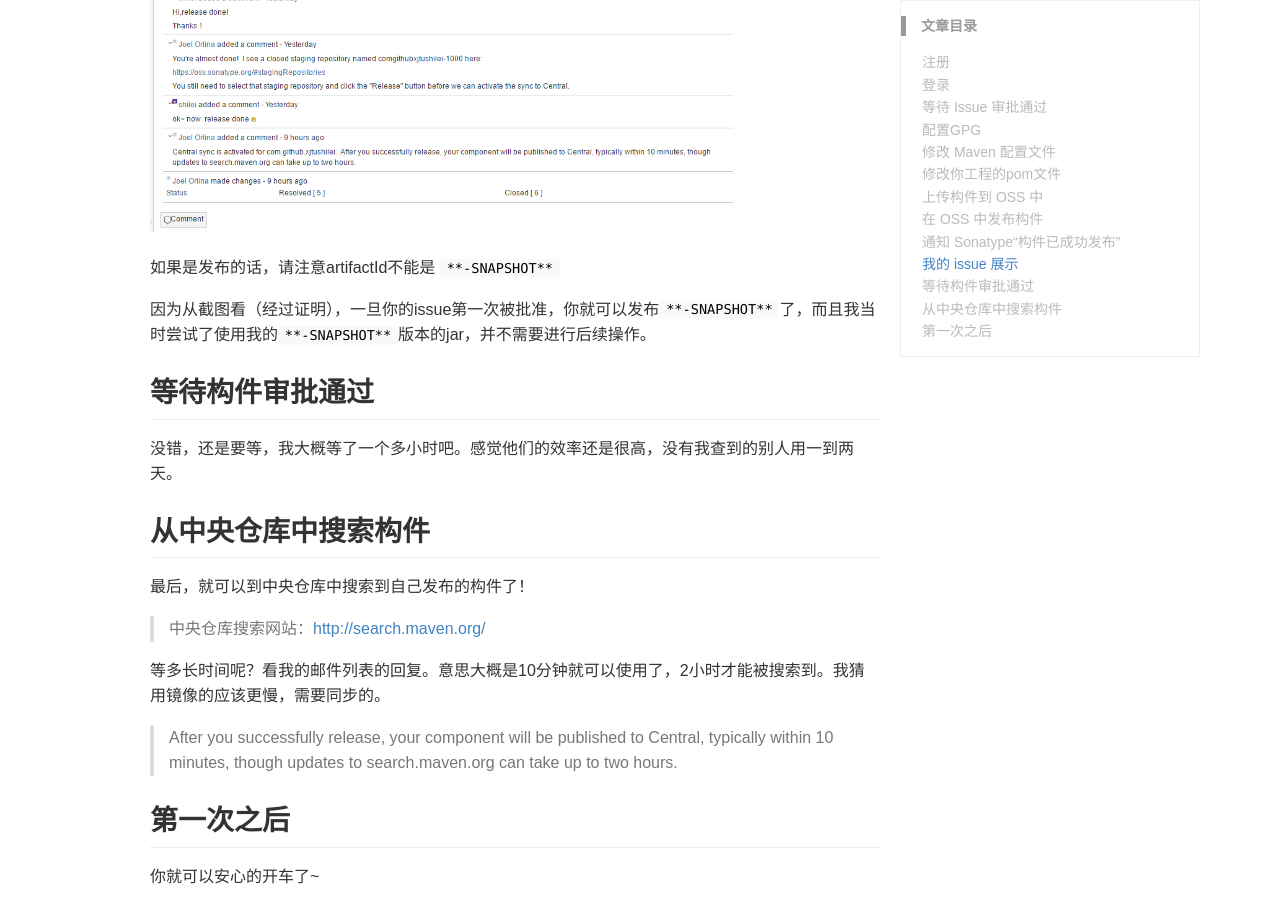
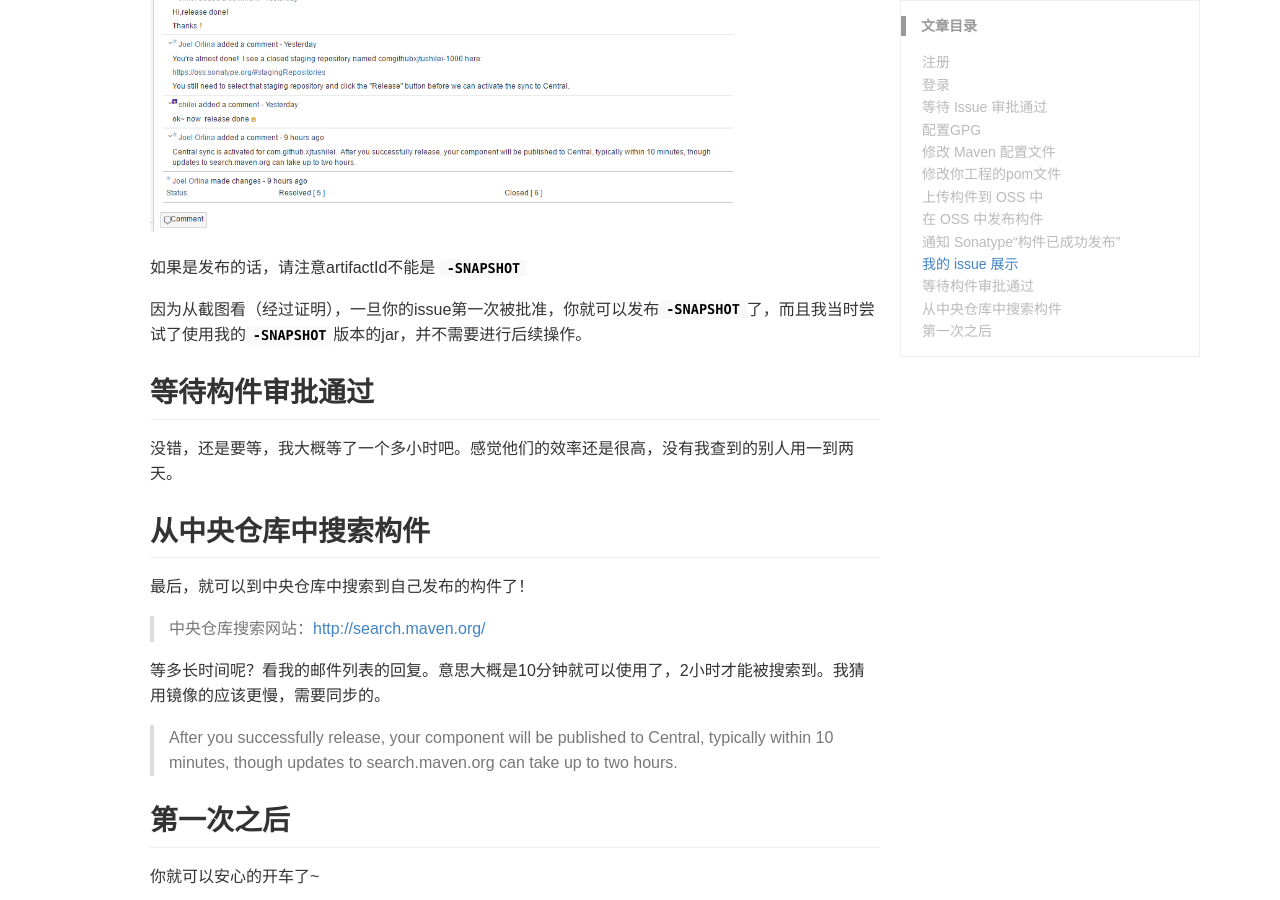
Before and after one commit to xjtushilei/xjtushilei.github.io, a Jekyll site: the page built from _posts/2017-04-12-commitJar2CenterMaven.md, in a window 1280 px wide and 900 px high, scrolled down 7273 px. Built offline with Jekyll 4.4.1, drawn with Linux system fonts in a browser that asks for light colours; comment, search, counter and statistics services are not loaded.

Commit message:
``中不能有加粗** **

````diff
--- a/_posts/2017-04-12-commitJar2CenterMaven.md
+++ b/_posts/2017-04-12-commitJar2CenterMaven.md
@@ -71,7 +71,7 @@ pub   2048R/CAD14E5B 2017-04-11
 uid       [ultimate] shilei <xjtushilei@foxmail.com>
 sub   2048R/91AAE050 2017-04-11
 ```
-我的公钥是：`**CAD14E5B**`
+我的公钥是：**`CAD14E5B`**
 
 4. 将公钥发布到 PGP 密钥服务器
 
@@ -275,9 +275,9 @@ sub   2048R/91AAE050 2017-04-11
 
 ![3.png](/images/blog/commitJar2CenterMaven/3.png)
 
-如果是发布的话，请注意artifactId不能是 `**-SNAPSHOT**`
+如果是发布的话，请注意artifactId不能是 **`-SNAPSHOT`**
 
-因为从截图看（经过证明），一旦你的issue第一次被批准，你就可以发布`**-SNAPSHOT**`了，而且我当时尝试了使用我的`**-SNAPSHOT**`版本的jar，并不需要进行后续操作。
+因为从截图看（经过证明），一旦你的issue第一次被批准，你就可以发布**`-SNAPSHOT`**了，而且我当时尝试了使用我的**`-SNAPSHOT`**版本的jar，并不需要进行后续操作。
 
 ## 等待构件审批通过
 
````
